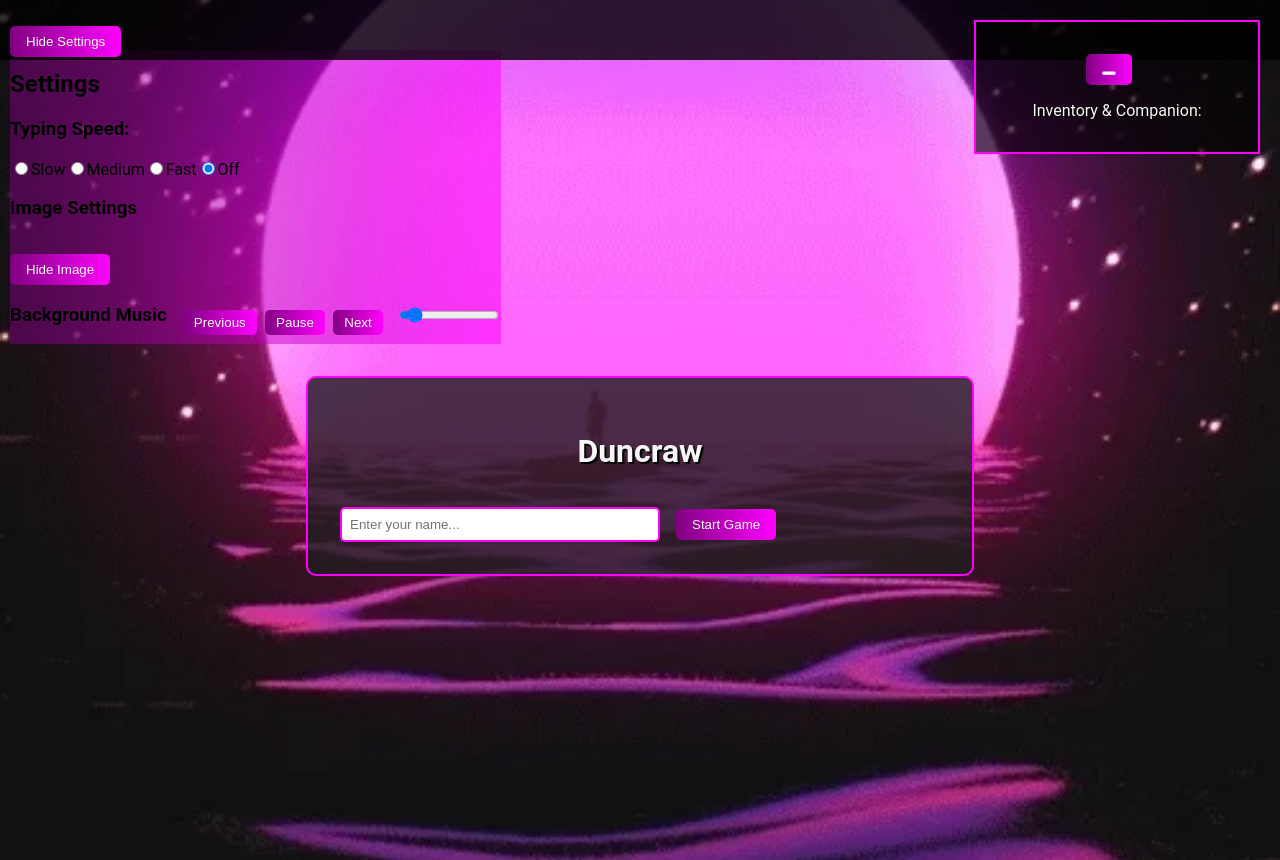
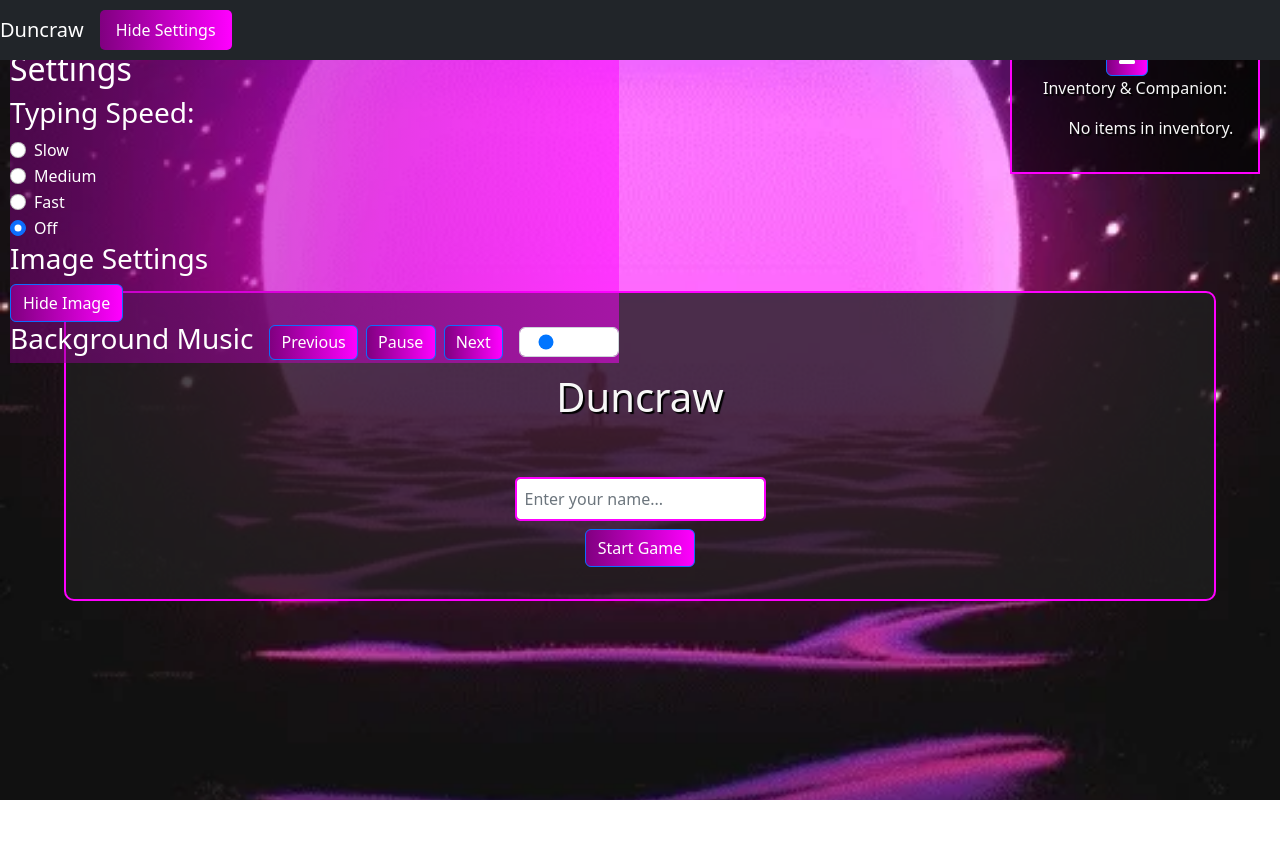
Before and after one commit to jessejohns-1/duncraw, a React (Create React App) app: page / in a window 1280 px wide. Both pictures are taken after a click on the button "Show Settings". After the commit the page ends 800 px from the top, so only its background shows below. Built offline with nearby package versions, Linux system fonts and the light colour scheme; a web font is replaced by a local one.

Commit message:
updated styling

```diff
--- a/package.json
+++ b/package.json
@@ -7,10 +7,12 @@
     "@testing-library/react": "^13.4.0",
     "@testing-library/user-event": "^13.5.0",
     "axios": "^1.4.0",
+    "bootstrap": "^5.2.3",
     "fit-text": "^2.0.1",
     "install": "^0.13.0",
     "npm": "^9.6.5",
     "react": "^18.2.0",
+    "react-bootstrap": "^2.7.4",
     "react-dom": "^18.2.0",
     "react-draggable": "^4.4.5",
     "react-h5-audio-player": "^3.8.6",
--- a/src/App.js
+++ b/src/App.js
@@ -2,27 +2,23 @@ import React, { useState, useEffect, useRef } from 'react';
 import storyElements from './Story/storyElements';
 import gif from './image/gif.webp';
 import Draggable from 'react-draggable';
-import {typeText} from './Components/utils';
+import { typeText } from './Components/utils';
 import track1 from './music/track1.mp3';
-import track2 from  './music/track2.mp3';
+import track2 from './music/track2.mp3';
 import track3 from './music/track3.mp3';
-import track4  from './music/track4.mp3';
+import track4 from './music/track4.mp3';
 import imageMap from './Components/imageMap';
-//songs//
-const songs = [
-  track1,
-  track2,
-  track3,
-  track4
-]
-//songs//
+import { Button, Form } from 'react-bootstrap';
+import 'bootstrap/dist/css/bootstrap.min.css';
+
+// Songs
+const songs = [track1, track2, track3, track4];
 
 function App() {
   const [gameText, setGameText] = useState('Welcome to the game! Press "Start" to begin.');
   const [currentElement, setCurrentElement] = useState(null);
   const [userName, setUserName] = useState('');
   const [userInput, setUserInput] = useState('');
-  //{ name: 'this is the item', description: 'A small, furry friend.'},// for inventory
   const [inventory, setInventory] = useState([]);
   const [isInventoryVisible, setIsInventoryVisible] = useState(true);
   const [typedText, setTypedText] = useState('');
@@ -42,15 +38,13 @@ function App() {
     setIsSettingsVisible(!isSettingsVisible);
   };
 
-
-  //music player//
-
+  // Music player
   useEffect(() => {
     bgm.current = new Audio(songs[currentSongIndex]);
-    bgm.current.loop = false; // Stop looping so we can play the next song
+    bgm.current.loop = false;
     bgm.current.play();
     bgm.current.volume = 0.1;
-    // When the song ends, increment the song index and start the next song
+
     bgm.current.onended = () => {
       setCurrentSongIndex((prevIndex) => {
         const nextIndex = (prevIndex + 1) % songs.length;
@@ -61,51 +55,54 @@ function App() {
     };
 
     return () => {
-      // Clean up the audio when the component unmounts
       bgm.current.pause();
       bgm.current = null;
     };
   }, [currentSongIndex]);
 
-
   useEffect(() => {
     play();
   }, []);
+
   const play = () => {
     bgm.current.play();
     setIsPlaying(true);
   };
+
   const previousSong = () => {
-    setIsPlaying(false); // Pause the current song
+    setIsPlaying(false);
     setCurrentSongIndex((prevIndex) => {
-      const prevSongIndex = (prevIndex - 1 + songs.length) % songs.length; // Calculate the index of the previous song
-      bgm.current.pause(); // Pause the current song
-      bgm.current = new Audio(songs[prevSongIndex]); // Load the previous song
-      bgm.current.play(); // Play the previous song
-      setIsPlaying(true); // Set the state to playing
-      return prevSongIndex; // Update the current song index
+      const prevSongIndex = (prevIndex - 1 + songs.length) % songs.length;
+      bgm.current.pause();
+      bgm.current = new Audio(songs[prevSongIndex]);
+      bgm.current.play();
+      setIsPlaying(true);
+      return prevSongIndex;
     });
   };
+
   const nextSong = () => {
-  setIsPlaying(false); // Pause the current song
+    setIsPlaying(false);
     setCurrentSongIndex((prevIndex) => {
-    const nextSongIndex = (prevIndex + 1) % songs.length; // Calculate the index of the next song
-    bgm.current.pause(); // Pause the current song
-    bgm.current = new Audio(songs[nextSongIndex]); // Load the next song
-    bgm.current.play(); // Play the next song
-    setIsPlaying(true); // Set the state to playing
-    return nextSongIndex; // Update the current song index
+      const nextSongIndex = (prevIndex + 1) % songs.length;
+      bgm.current.pause();
+      bgm.current = new Audio(songs[nextSongIndex]);
+      bgm.current.play();
+      setIsPlaying(true);
+      return nextSongIndex;
     });
   };
+
   const pause = () => {
     bgm.current.pause();
     setIsPlaying(false);
   };
+
   const playOrPauseSong = () => {
     if (isPlaying) {
-    pause(); // Pause the currently playing song
+      pause();
     } else {
-    play(); // Play the currently paused song
+      play();
     }
   };
 
@@ -118,8 +115,7 @@ const playOrPauseSong = () => {
   useEffect(() => {
     isBGMPlaying ? bgm.current.play() : bgm.current.pause();
   }, [isBGMPlaying]);
-  //music
-
+  // Music player above
 
   const handleChoiceClick = (choice) => {
     if (choice.id === 'freeform') {
@@ -137,21 +133,18 @@ const playOrPauseSong = () => {
       }
     }
   };
+
   const addItemToInventory = (item) => {
-    // Check if the item already exists in the inventory
     const isItemInInventory = inventory.some((existingItem) => existingItem.name === item.name);
     if (!isItemInInventory) {
       setInventory((prevInventory) => [...prevInventory, item]);
     }
   };
 
-
-
   const handleUserCommand = (userCommand) => {
-    const lowerCaseUserCommand = userCommand.toLowerCase(); // Convert user command to lowercase
+    const lowerCaseUserCommand = userCommand.toLowerCase();
 
     if (currentElement.validCommands.includes(lowerCaseUserCommand)) {
-      // if the command is valid, find the corresponding element in the story
       const nextElement = storyElements.find((el) => el.id === lowerCaseUserCommand);
       if (nextElement) {
         setGameText(nextElement.text);
@@ -167,11 +160,10 @@ const playOrPauseSong = () => {
         console.error(`Next element with ID '${lowerCaseUserCommand}' not found.`);
       }
     } else {
-      // if the command is not valid, provide a default response
       setGameText("You don't know how to do that.");
     }
   };
-//music player above//
+
   useEffect(() => {
     const typingStopper = typeText(
       currentElement?.text || '',
@@ -195,17 +187,13 @@ const startGame = (name) => {
     setCurrentElement(firstElement);
   };
 
-
   const getBackgroundStyle = () => ({
     backgroundImage: `url(${currentElement?.background || gif})`,
   });
+
   const changeTypingSpeed = (speed) => {
     setTypingSpeed(speed);
-    if (speed === 'off') {
-      setIsTypingEffectEnabled(false);
-    } else {
-      setIsTypingEffectEnabled(true);
-    }
+    setIsTypingEffectEnabled(speed !== 'off');
   };
 
   useEffect(() => {
@@ -217,54 +205,63 @@ const startGame = (name) => {
     <div className="App" style={getBackgroundStyle()}>
       <div className="image-container">
         {isImageVisible && currentElement?.image && (
-          <img
-            src={imageMap[currentElement.image]}
-            alt={currentElement.image}
-            className="image"
-          />
+          <img src={imageMap[currentElement.image]} alt={currentElement.image} className="image" />
         )}
       </div>
 
-      <nav className="top-nav">
-        <div className="nav-brand-container">
-          <div className="nav-brand">
-          </div>
-        </div>
-        <div className="nav-buttons">
-          {/* Settings button */}
-          <button className="button-settings" onClick={toggleSettingsVisibility}>
+      <nav className="top-nav navbar navbar-expand-lg navbar-dark bg-dark fixed-top">
+        <a className="navbar-brand" href="#">
+          Duncraw
+        </a>
+        <button
+          className="navbar-toggler"
+          type="button"
+          data-toggle="collapse"
+          data-target="#navbarNav"
+          aria-controls="navbarNav"
+          aria-expanded="false"
+          aria-label="Toggle navigation"
+        >
+          <span className="navbar-toggler-icon"></span>
+        </button>
+        <div className="collapse navbar-collapse" id="navbarNav">
+          <ul className="navbar-nav ml-auto">
+            <li className="nav-item">
+              <button className="btn btn-primary" onClick={toggleSettingsVisibility}>
                 {isSettingsVisible ? 'Hide Settings' : 'Show Settings'}
               </button>
-
-          {/* Inventory toggle button */}
-          {isInventoryVisible ? null : (
+            </li>
+            {!isInventoryVisible && (
+              <li className="nav-item">
                 <button
-    className="toggle-inventory-button"
+                  className="btn btn-primary toggle-inventory-button"
                   onClick={() => setIsInventoryVisible(!isInventoryVisible)}
-    onTouchStart={() => setIsInventoryVisible(!isInventoryVisible)}
                 >
                   <i className="fas fa-window-maximize"></i> Inventory
                 </button>
+              </li>
             )}
+          </ul>
         </div>
       </nav>
 
-
       <div className="content">
-        <h1>Duncraw</h1>
+        <h1 className="mt-5">Duncraw</h1>
         {!userName ? (
-          <div className="game-title">
-            <input
+          <div className="game-title mt-5">
+            <Form.Control
               type="text"
               value={userInput}
               onChange={(e) => setUserInput(e.target.value)}
               placeholder="Enter your name..."
             />
-            <button onClick={() => startGame(userInput)}>Start Game</button>
+            <Button className="mt-2" onClick={() => startGame(userInput)}>
+              Start Game
+            </Button>
           </div>
         ) : (
           <div>
-            <div className="narrative-text">
+            <div className="narrative-text mt-5">
               <p>
                 {typedText
                   .split(/\b(\w+)\b/)
@@ -274,27 +271,30 @@ const startGame = (name) => {
                       currentElement.validCommands &&
                       currentElement.validCommands.includes(word.toLowerCase());
                     return (
-                      <span key={index} style={{ color: isKeyword ? 'green' : 'inherit' }}>
+                      <span key={index} className={isKeyword ? 'valid-command' : ''}>
                         {word}
                       </span>
                     );
                   })}
               </p>
             </div>
-            <div className="choices">
+            <div className="choices mt-4">
               {currentElement?.choices.map((choice) =>
                 choice.id === 'freeform' ? (
-                  <div key={choice.id}>
-                    <input
+                  <div key={choice.id} className="mt-3">
+                    <Form.Control
                       type="text"
                       value={userCommand}
                       onChange={(e) => setUserCommand(e.target.value)}
                     />
-                    <button onClick={() => handleChoiceClick(choice)}>Submit</button>
+                    <Button className="mt-2" onClick={() => handleChoiceClick(choice)}>
+                      Submit
+                    </Button>
                   </div>
                 ) : (
-                  <button
+                  <Button
                     key={choice.id}
+                    className="mt-3"
                     onClick={() => {
                       if (choice.item) {
                         addItemToInventory(choice.item);
@@ -303,7 +303,7 @@ const startGame = (name) => {
                     }}
                   >
                     {choice.text}
-                  </button>
+                  </Button>
                 )
               )}
             </div>
@@ -314,18 +314,17 @@ const startGame = (name) => {
         <Draggable>
           <div className="draggable-inventory">
             <div className="inventory-box">
-              <button
+              <Button
                 className="toggle-inventory-button"
                 onClick={() => setIsInventoryVisible(!isInventoryVisible)}
-                onTouchStart={() => setIsInventoryVisible(!isInventoryVisible)}
               >
                 <i className="fas fa-window-minimize"></i>
-              </button>
+              </Button>
               <div className="inventory-content">
                 <p>Inventory & Companion:</p>
                 <ul>
                   {inventory.length === 0 ? (
-                    <p className="empty-inventory"></p>
+                    <p className="empty-inventory">No items in inventory.</p>
                   ) : (
                     inventory.map((item, index) => (
                       <li key={index}>
@@ -347,57 +346,48 @@ const startGame = (name) => {
           <h2>Settings</h2>
           <div className="typing-speed-controls">
             <h3>Typing Speed:</h3>
-          <label>
-            <input
+            <Form.Check
               type="radio"
-              value="slow"
+              id="slow"
+              label="Slow"
               checked={typingSpeed === 'slow'}
               onChange={() => changeTypingSpeed('slow')}
             />
-            Slow
-          </label>
-          <label>
-            <input
+            <Form.Check
               type="radio"
-              value="medium"
+              id="medium"
+              label="Medium"
               checked={typingSpeed === 'medium'}
               onChange={() => changeTypingSpeed('medium')}
             />
-            Medium
-          </label>
-          <label>
-            <input
+            <Form.Check
               type="radio"
-              value="fast"
+              id="fast"
+              label="Fast"
               checked={typingSpeed === 'fast'}
               onChange={() => changeTypingSpeed('fast')}
             />
-            Fast
-          </label>
-          <label>
-            <input
+            <Form.Check
               type="radio"
-              value="off"
+              id="off"
+              label="Off"
               checked={typingSpeed === 'off'}
               onChange={() => changeTypingSpeed('off')}
             />
-            Off
-          </label>
           </div>
           <div className="image-settings">
             <h3>Image Settings</h3>
-          <button onClick={() => setIsImageVisible(!isImageVisible)}>
+            <Button onClick={() => setIsImageVisible(!isImageVisible)}>
               {isImageVisible ? 'Hide Image' : 'Show Image'}
-          </button>
+            </Button>
           </div>
 
-        {/* Music player */}
           <div className="music-controls">
             <h3>Background Music</h3>
-          <button onClick={previousSong}>Previous</button>
-          <button onClick={playOrPauseSong}>{isPlaying ? 'Pause' : 'Play'}</button>
-          <button onClick={nextSong}>Next</button>
-          <input type="range" min="0" max="1" step="0.01" value={volume} onChange={changeVolume} />
+            <Button onClick={previousSong}>Previous</Button>
+            <Button onClick={playOrPauseSong}>{isPlaying ? 'Pause' : 'Play'}</Button>
+            <Button onClick={nextSong}>Next</Button>
+            <Form.Control type="range" min="0" max="1" step="0.01" value={volume} onChange={changeVolume} />
           </div>
           <div className="hints-controls">{/* Add your hints controls here */}</div>
         </div>
--- a/src/index.css
+++ b/src/index.css
@@ -35,14 +35,25 @@ body {
 
 .content {
   max-width: 90%;
-  width: 600px; /* or any suitable value */
+  width: 100%; /* Set the width to 100% */
   padding: 2rem;
   background-color: rgba(30, 30, 30, 0.8);
   border: 2px solid #ff00ff; /* Pink */
   border-radius: 10px;
   color: #d3d3d3;
+  box-sizing: border-box; /* Add box-sizing property */
+  overflow: auto; /* Add overflow property */
+  display: flex;
+  flex-direction: column;
+  align-items: center;
+  justify-content: center;
+  /* Add the following styles */
+  text-align: center;
 }
-
+.content .form-control,
+.content .btn {
+  margin: 0 auto; /* Center horizontally */
+}
 h1, p {
   text-align: center;
   color: #f7f7f7;
@@ -50,7 +61,7 @@ h1, p {
 }
 
 input[type='text'] {
-  width: 50%;
+  width: 100%;
   padding: 0.5rem;
   margin-top: 1rem;
   margin-right: 1rem;
@@ -134,6 +145,7 @@ button:hover {
   }
 
   .settings-box {
+    color: white;
   position: fixed;
   top: 50px;
   left: 10px;
```
Also changed, not shown: 1 other file (tests, documents, lock files or other folders). Lines whose indentation alone changed are shown as unchanged.
